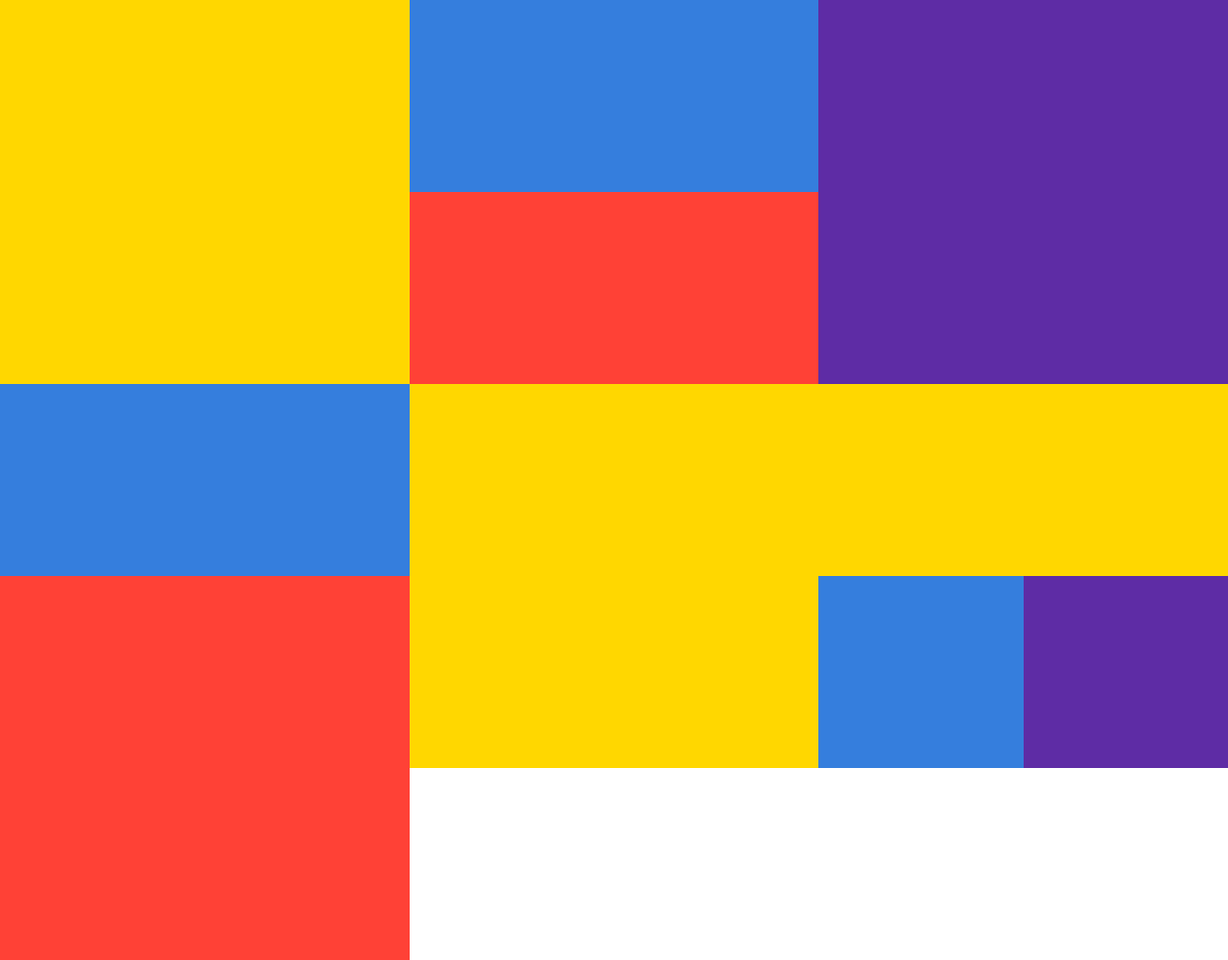
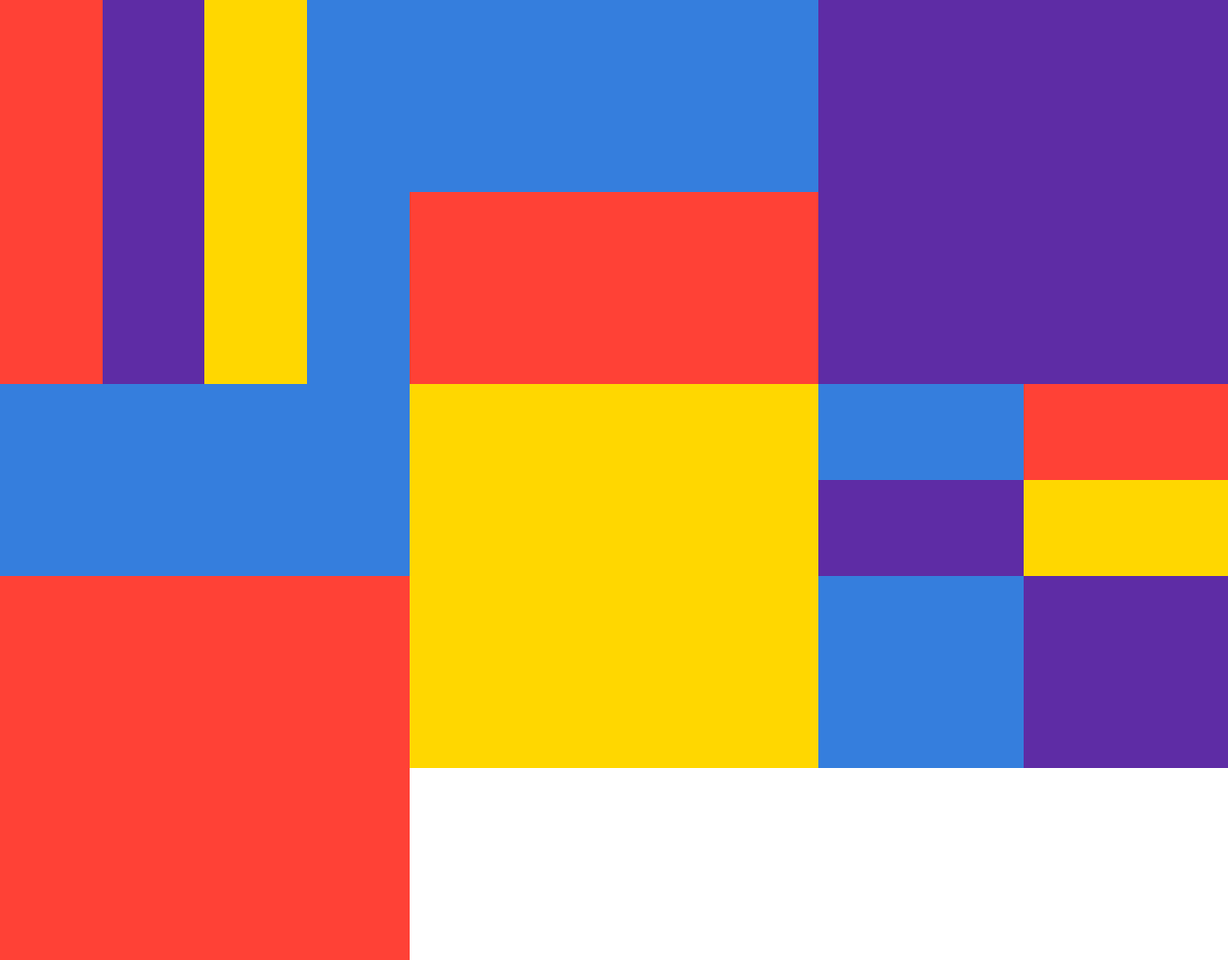
Before and after one commit to benmclaren/shapeshifters, a plain HTML site: page index.html in a window 1280 px wide. Shown: the whole page at 96% size. Drawn offline with nearby package versions, Linux system fonts and the light colour scheme.

Commit message:
finished grid setup with colours

```diff
--- a/index.html
+++ b/index.html
@@ -9,7 +9,12 @@
   <!-- items-stretch tells child elements to stretch to full height -->
   <div class="page min-vh-100 flex items-stretch">
     <div class="w-third flex flex-wrap">
-      <div class="w-100 h-50 bg-yellow"></div>
+      <div class="w-100 h-50 bg-yellow flex">
+        <div class="w-25 h-100 bg-red"></div>
+        <div class="w-25 h-100 bg-purple"></div>
+        <div class="w-25 h-100 bg-yellow"></div>
+        <div class="w-25 h-100 bg-blue"></div>
+      </div>
       <div class="w-100 h-25 bg-blue"></div>
       <div class="w-100 h-50 bg-red"></div>
     </div>
@@ -22,7 +27,12 @@
     <!-- our third column -->
     <div class="w-third flex flex-wrap">
       <div class="w-100 h-50 bg-purple"></div>
-      <div class="w-100 h-25 bg-yellow"></div>
+      <div class="w-100 h-25 bg-yellow flex flex-wrap">
+        <div class="w-50 h-50 bg-blue"></div>
+        <div class="w-50 h-50 bg-red"></div>
+        <div class="w-50 h-50 bg-purple"></div>
+        <div class="w-50 h-50 bg-yellow"></div>
+      </div>
       <div class="w-50 h-25 bg-blue"></div>
       <div class="w-50 h-25 bg-purple"></div>
     </div>
```
